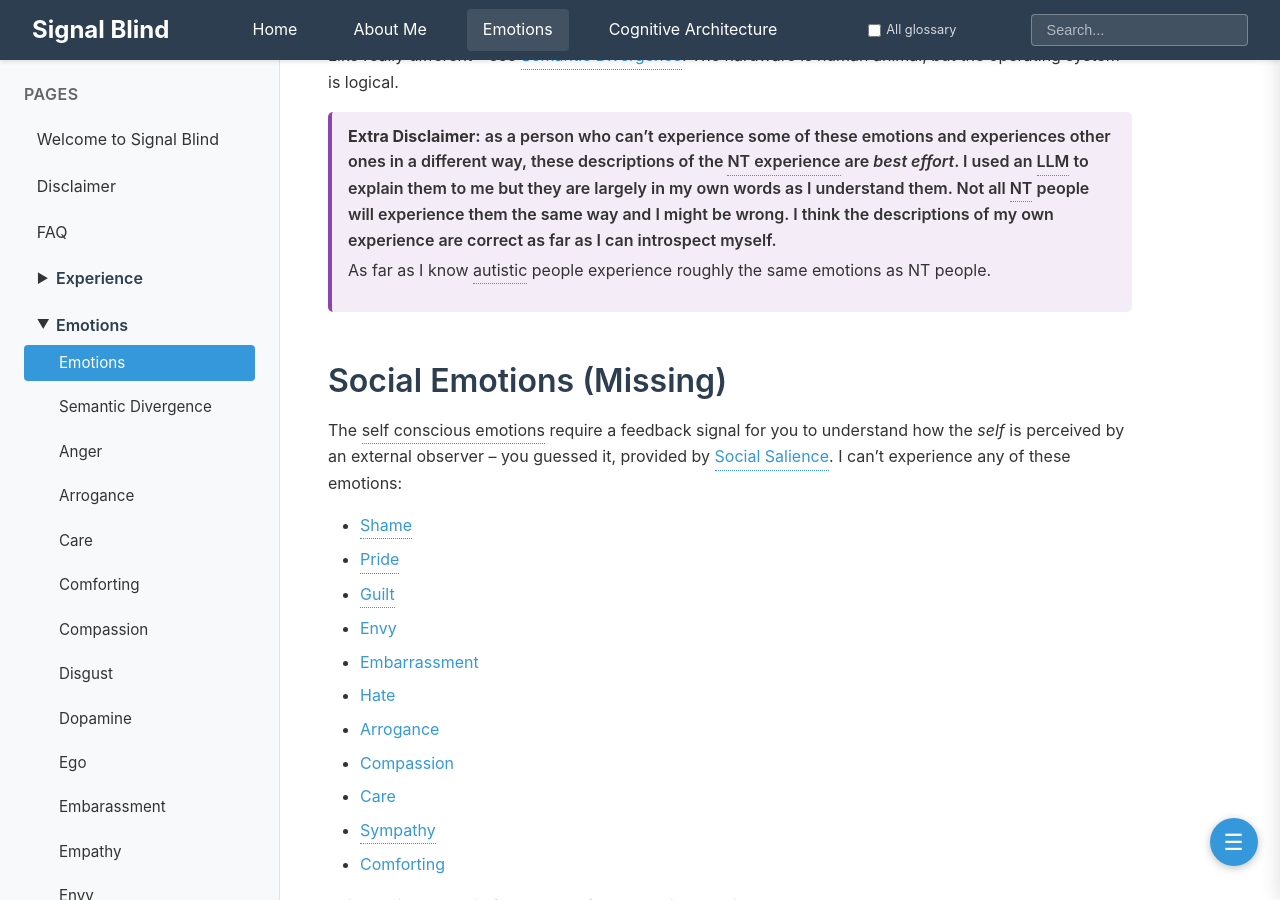
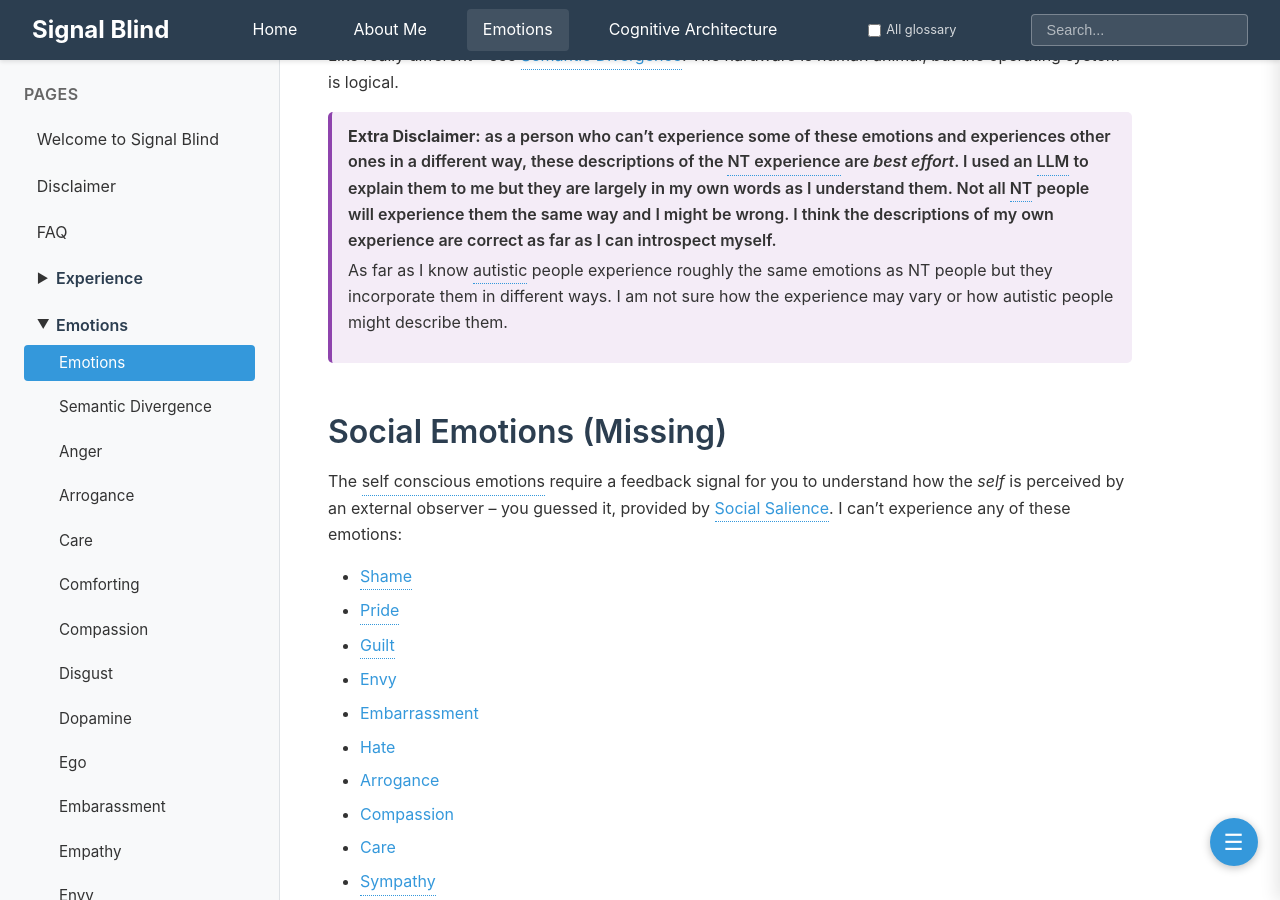
Before and after one commit to SignalBlind/SignalBlind.github.io, a Jekyll site: the page built from Emotions/Emotions.md, in a window 1280 px wide and 900 px high, scrolled down 325 px. Built offline with Jekyll 4.4.1, drawn with Linux system fonts in a browser that asks for light colours; comment, search, counter and statistics services are not loaded.

Commit message:
adjust autism note on emotions

```diff
--- a/Emotions/Emotions.md
+++ b/Emotions/Emotions.md
@@ -17,7 +17,7 @@ That said, I don't have all the same emotions and I experience some of the emoti
 <div class="callout-important" markdown="1">
 **Extra Disclaimer:** as a person who can't experience some of these emotions and experiences other ones in a different way, these descriptions of the NT experience are _best effort_.  I used an LLM to explain them to me but they are largely in my own words as I understand them.  Not all NT people will experience them the same way and I might be wrong.  I think the descriptions of my own experience are correct as far as I can introspect myself.
 
-As far as I know autistic people experience roughly the same emotions as NT people.
+As far as I know autistic people experience roughly the same emotions as NT people but they incorporate them in different ways.  I am not sure how the experience may vary or how autistic people might describe them.
 </div>
 
 ## Social Emotions (Missing) ^Social
```
